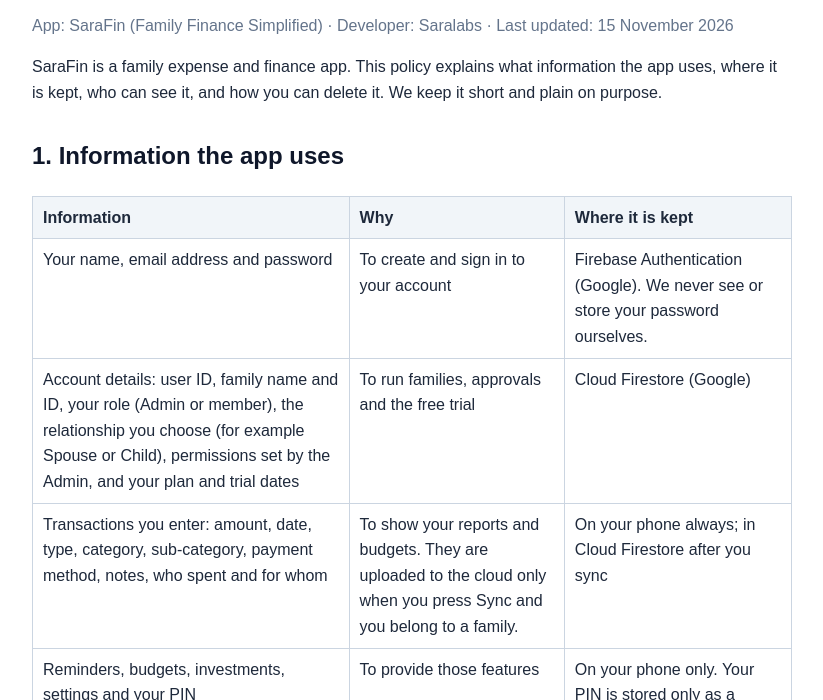
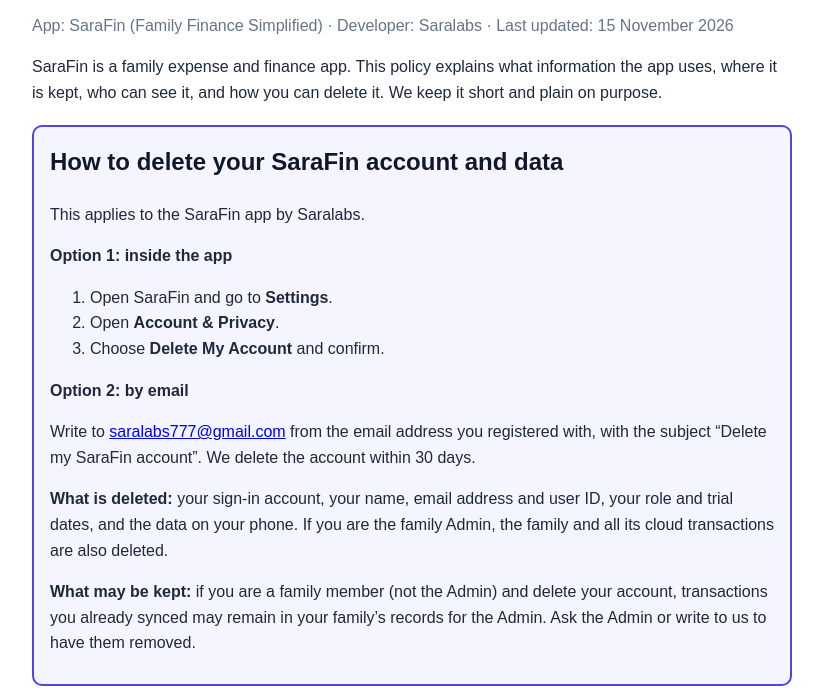
Before and after one commit to saravanan-smd/sarafin-privacy, a plain HTML site: page index.html in a window 1280 px wide. Shown: the part 100-800 px from the top of the page, without its empty margins (228-1051 px from the left). Drawn offline with Linux system fonts and the light colour scheme.

Commit message:
Add files via upload

```diff
--- a/index.html
+++ b/index.html
@@ -19,6 +19,21 @@
 <p class="meta">App: SaraFin (Family Finance Simplified) &middot; Developer: Saralabs &middot; Last updated: 15 November 2026</p>
 
 <p>SaraFin is a family expense and finance app. This policy explains what information the app uses, where it is kept, who can see it, and how you can delete it. We keep it short and plain on purpose.</p>
+
+<div id="delete" style="border:2px solid #4f46e5; border-radius:10px; padding:4px 16px 12px; margin:20px 0; background:#f5f5ff;">
+<h2 style="margin-top:12px;">How to delete your SaraFin account and data</h2>
+<p>This applies to the SaraFin app by Saralabs.</p>
+<p><strong>Option 1: inside the app</strong></p>
+<ol>
+<li>Open SaraFin and go to <strong>Settings</strong>.</li>
+<li>Open <strong>Account &amp; Privacy</strong>.</li>
+<li>Choose <strong>Delete My Account</strong> and confirm.</li>
+</ol>
+<p><strong>Option 2: by email</strong></p>
+<p>Write to <a href="mailto:saralabs777@gmail.com">saralabs777@gmail.com</a> from the email address you registered with, with the subject &ldquo;Delete my SaraFin account&rdquo;. We delete the account within 30 days.</p>
+<p><strong>What is deleted:</strong> your sign-in account, your name, email address and user ID, your role and trial dates, and the data on your phone. If you are the family Admin, the family and all its cloud transactions are also deleted.</p>
+<p><strong>What may be kept:</strong> if you are a family member (not the Admin) and delete your account, transactions you already synced may remain in your family&rsquo;s records for the Admin. Ask the Admin or write to us to have them removed.</p>
+</div>
 
 <h2>1. Information the app uses</h2>
 <table>
```
